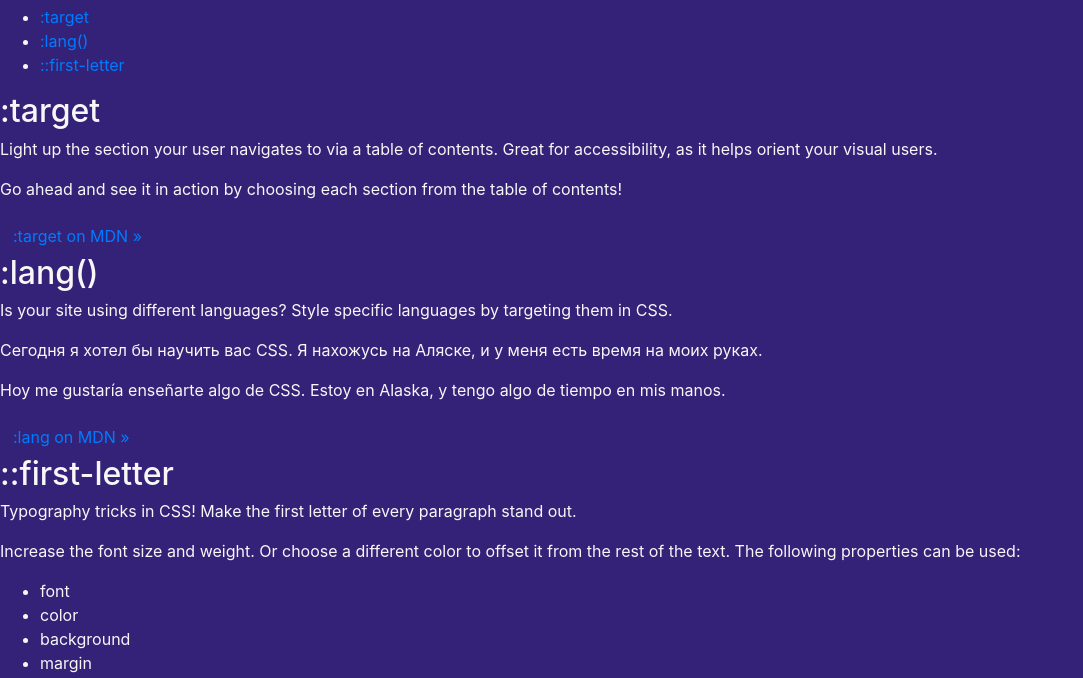
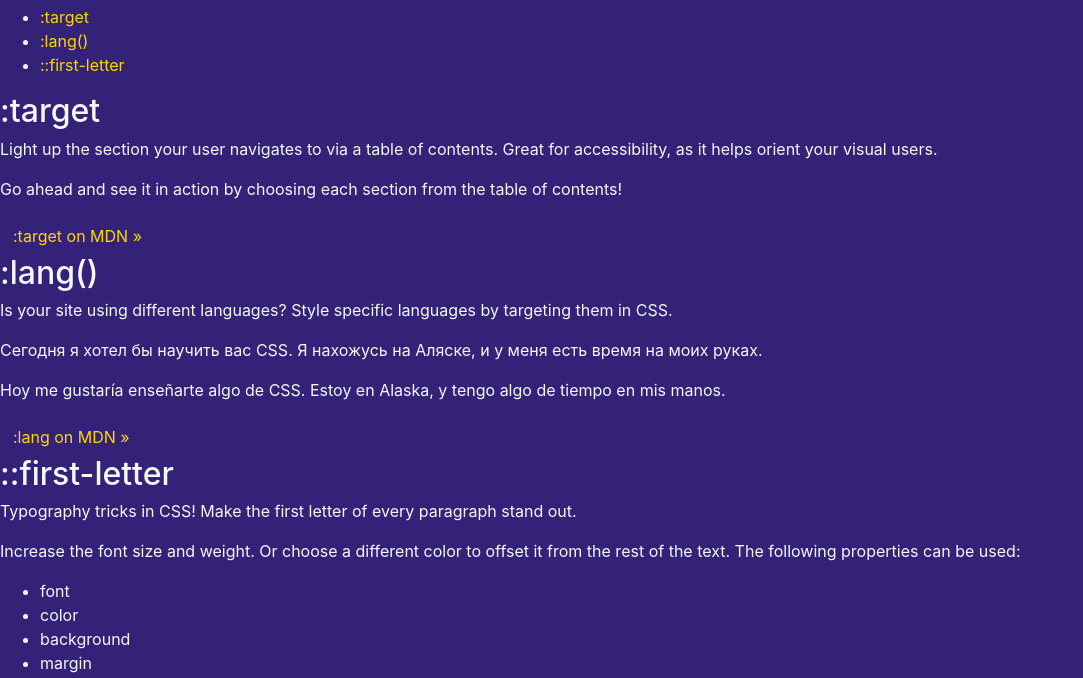
Before and after one commit to stewilondanga/langtarget-firstletter, a plain HTML site: page index.html in a window 1280 px wide. Shown: the part 113-791 px from the top of the page, without its empty margins (0-1083 px from the left). Drawn offline with nearby package versions, Linux system fonts and the light colour scheme.

Commit message:
add css/styles.css

```diff
--- a/css/styles.css
+++ b/css/styles.css
@@ -34,11 +34,11 @@ h1 {
   line-height: 1;
 }
 
-/*a {
+a {
   color: var(--golden);
 }
 
-nav ul {
+/*nav ul {
   display: flex;
   flex-direction: column;
   padding: 0 .5em 1em;
```
